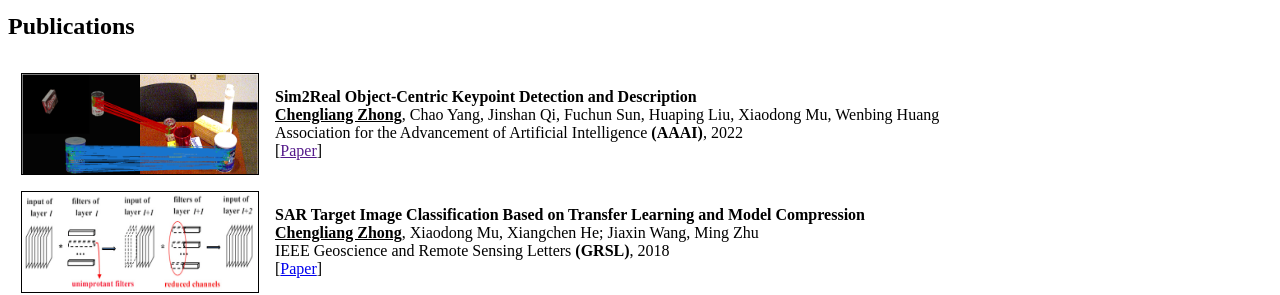
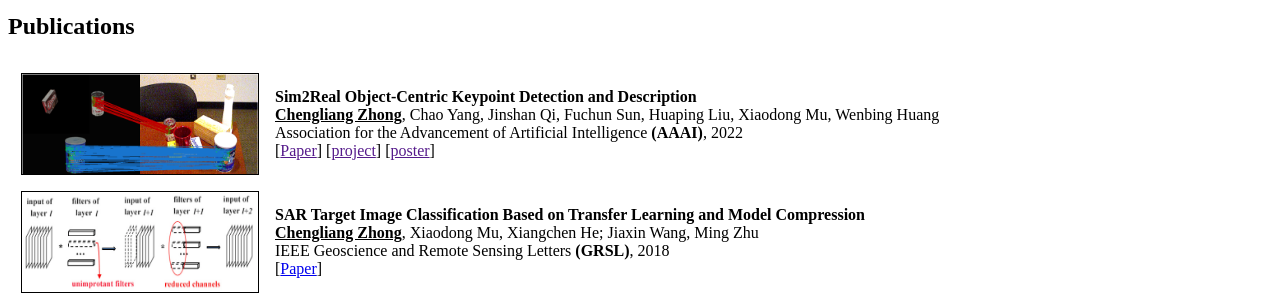
Before and after one commit to zhongcl-thu/zhongcl-thu.github.io, a plain HTML site: page index.html in a window 1280 px wide. Shown: the part 257-552 px from the top of the page. Drawn offline with Linux system fonts and the light colour scheme.

Commit message:
Update index.html

```diff
--- a/index.html
+++ b/index.html
@@ -4,7 +4,7 @@
 <head>
 	<title>Chengliang Zhong</title>
 	<!-- link to main stylesheet -->
-	<link rel="stylesheet" type="text/css" href="/css/main.css">
+	<link rel="stylesheet" type="text/css" href="css/main.css">
 </head>
 
 <body>
@@ -50,7 +50,7 @@
 					<b><u>Chengliang Zhong</u></b>, Chao Yang, Jinshan Qi, Fuchun Sun, Huaping Liu, Xiaodong Mu, Wenbing
 					Huang<br>
 					Association for the Advancement of Artificial Intelligence <b>(AAAI)</b>, 2022 <br>
-					[<a href="">Paper</a>] <br>
+					[<a href="">Paper</a>] [<a href="">project</a>] [<a href="">poster</a>] <br>
 				</td>
 			</tr>
 
```
